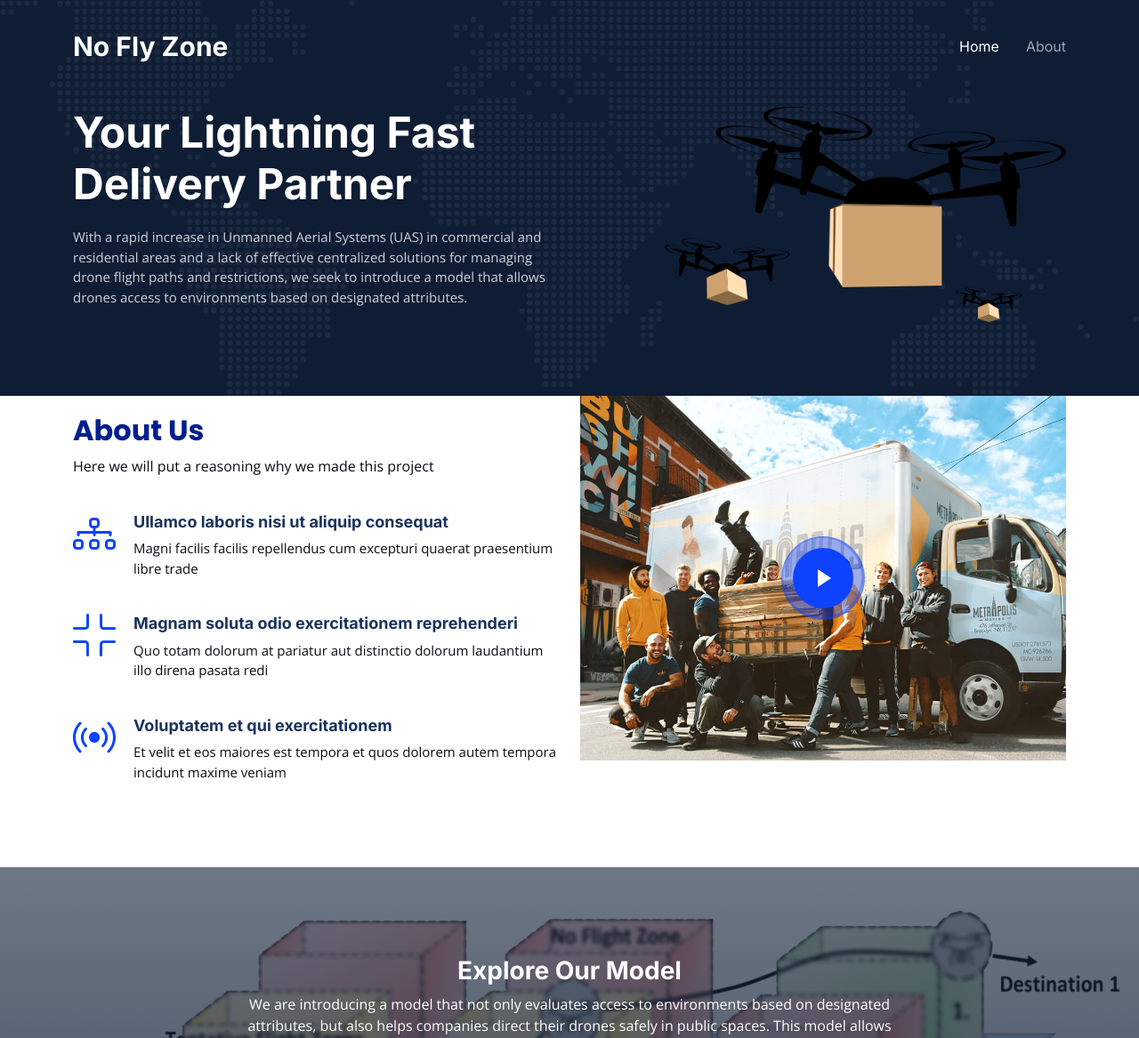
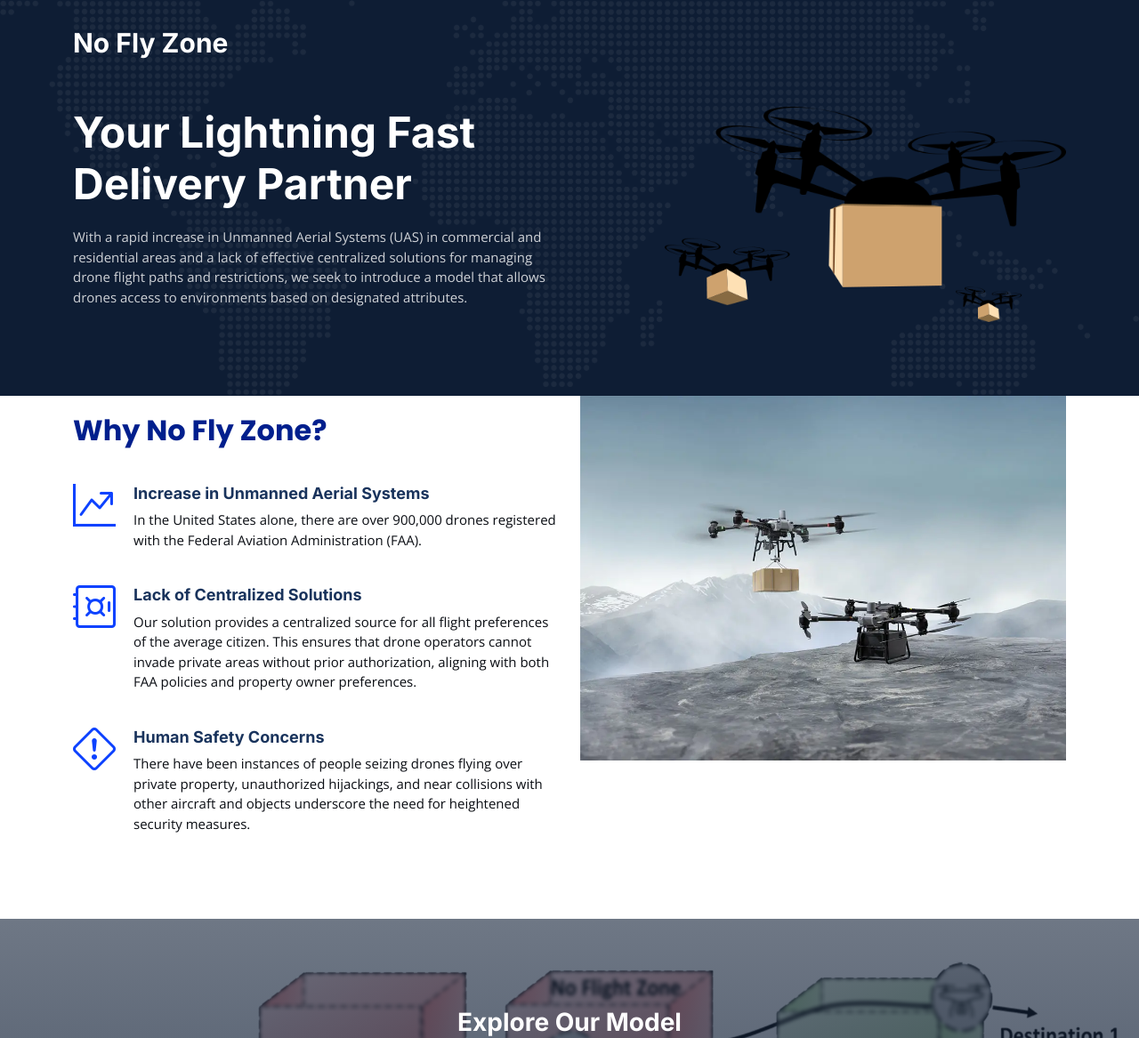
Before and after one commit to dullahgtt/Drone-Urban-Access-Control-App, a Django app: template templates/index.html in a window 1280 px wide. Shown: the top 1167 px of the page at 89% size. Run offline with Django 5.2, Linux system fonts and the light colour scheme; the template is opened without the code that fills it, so the values that code supplies are empty; some libraries are stand-ins or nearby versions.

Commit message:
frotnend

```diff
--- a/templates/index.html
+++ b/templates/index.html
@@ -50,23 +50,26 @@
         <h1>No Fly Zone</h1>
       </a>
 
+      <!--
       <i class="mobile-nav-toggle mobile-nav-show bi bi-list"></i>
       <i class="mobile-nav-toggle mobile-nav-hide d-none bi bi-x"></i>
+
       <nav id="navbar" class="navbar">
         <ul>
           <li><a href="index.html" class="active">Home</a></li>
+          <!--
           <li><a href="about.html">About</a></li>
 
-         <!--
           <li><a href="services.html">Services</a></li>
           <li><a href="pricing.html">Pricing</a></li>
 
 
 
           <li><a class="get-a-quote" href="get-a-quote.html">Get a Quote</a></li>
-         -->
+
         </ul>
-      </nav><!-- .navbar -->
+      </nav><!-- .navbar
+    -->
 
     </div>
   </header><!-- End Header -->
@@ -178,34 +181,30 @@
 
         <div class="row gy-4">
           <div class="col-lg-6 position-relative align-self-start order-lg-last order-first">
-            <img src="assets/img/about.jpg" class="img-fluid" alt="">
-            <a href="https://www.youtube.com/watch?v=LXb3EKWsInQ" class="glightbox play-btn"></a>
+            <img src="assets/img/about-section.jpg" class="img-fluid" alt="">
           </div>
           <div class="col-lg-6 content order-last  order-lg-first">
-            <h3>About Us</h3>
-            <p>
-              Here we will put a reasoning why we made this project
-            </p>
+            <h3>Why No Fly Zone?</h3>
             <ul>
               <li data-aos="fade-up" data-aos-delay="100">
-                <i class="bi bi-diagram-3"></i>
+                <i class="bi bi-graph-up-arrow"></i>
                 <div>
-                  <h5>Ullamco laboris nisi ut aliquip consequat</h5>
-                  <p>Magni facilis facilis repellendus cum excepturi quaerat praesentium libre trade</p>
+                  <h5>Increase in Unmanned Aerial Systems</h5>
+                  <p>In the United States alone, there are over 900,000 drones registered with the Federal Aviation Administration (FAA).</p>
                 </div>
               </li>
               <li data-aos="fade-up" data-aos-delay="200">
-                <i class="bi bi-fullscreen-exit"></i>
+                <i class="bi bi-safe"></i>
                 <div>
-                  <h5>Magnam soluta odio exercitationem reprehenderi</h5>
-                  <p>Quo totam dolorum at pariatur aut distinctio dolorum laudantium illo direna pasata redi</p>
+                  <h5>Lack of Centralized Solutions</h5>
+                  <p>Our solution provides a centralized source for all flight preferences of the average citizen. This ensures that drone operators cannot invade private areas without prior authorization, aligning with both FAA policies and property owner preferences.</p>
                 </div>
               </li>
               <li data-aos="fade-up" data-aos-delay="300">
-                <i class="bi bi-broadcast"></i>
+                <i class="bi bi-exclamation-diamond"></i>
                 <div>
-                  <h5>Voluptatem et qui exercitationem</h5>
-                  <p>Et velit et eos maiores est tempora et quos dolorem autem tempora incidunt maxime veniam</p>
+                  <h5>Human Safety Concerns</h5>
+                  <p>There have been instances of people seizing drones flying over private property, unauthorized hijackings, and near collisions with other aircraft and objects underscore the need for heightened security measures.</p>
                 </div>
               </li>
             </ul>
@@ -675,8 +674,8 @@
           <h4>Useful Links</h4>
           <ul>
             <li><a href="#">Home</a></li>
-            <li><a href="#">About us</a></li>
-<!--        <li><a href="#">Services</a></li>
+<!--        <li><a href="#">About us</a></li>
+            <li><a href="#">Services</a></li>
             <li><a href="#">Terms of service</a></li>
             <li><a href="#">Privacy policy</a></li>
 -->
```
Also changed, not shown: templates/assets/img/_images.scss (added, +43 -0 lines), templates/assets/img/about-section.jpg (added).
